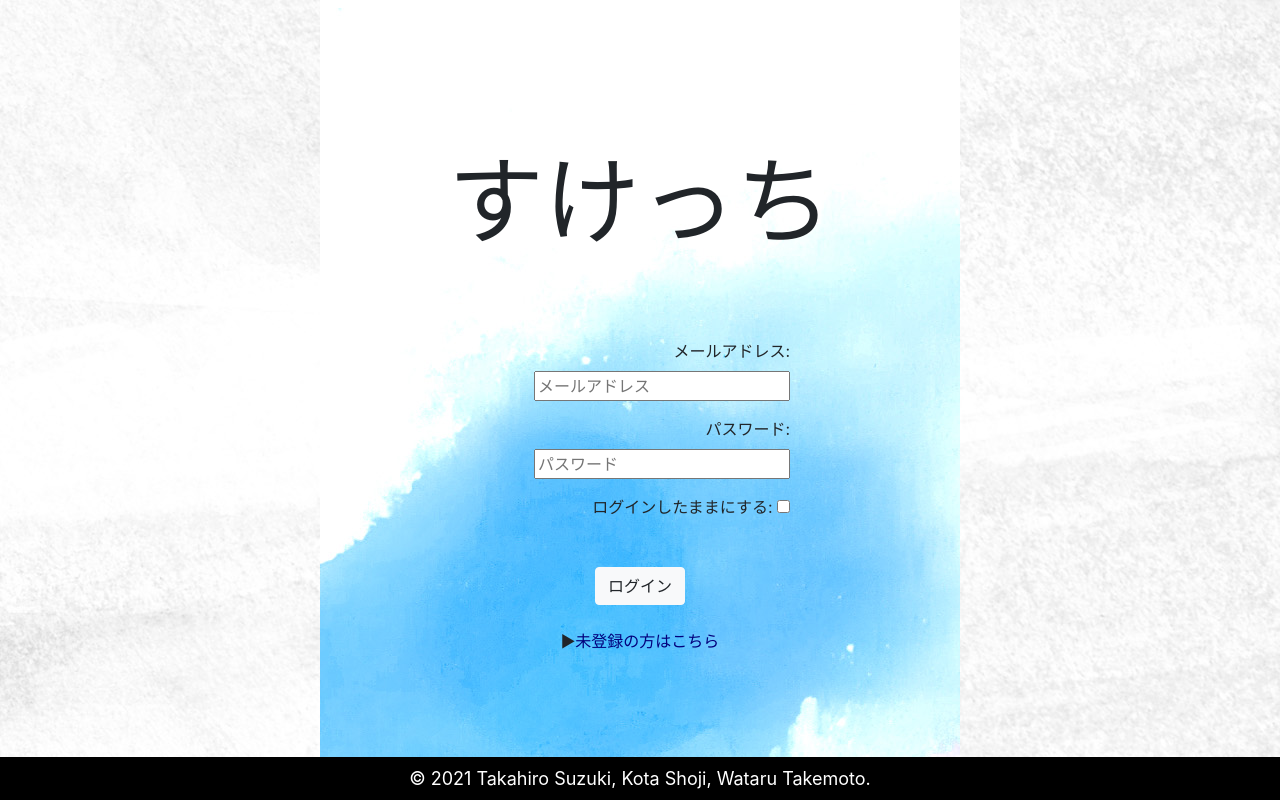
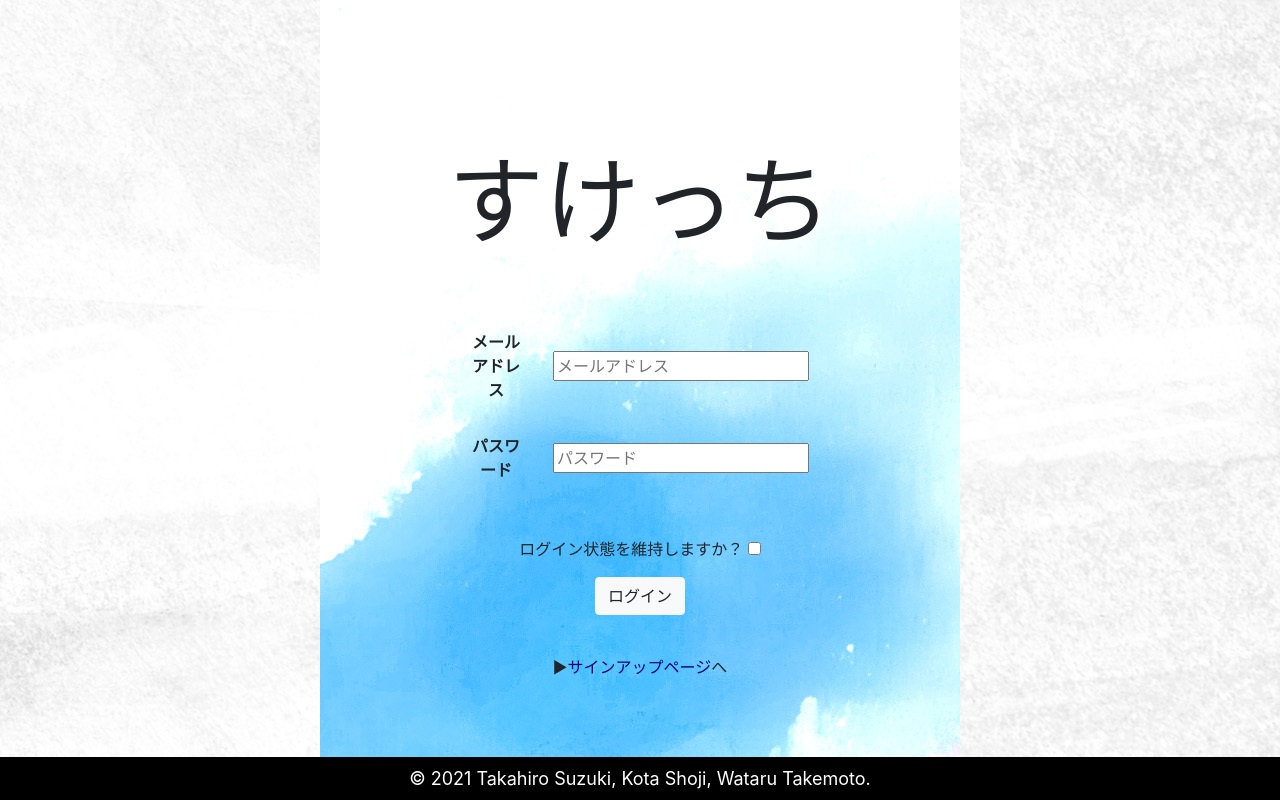
Before and after one commit to ktanonymous/sketch, a Django app: page /accounts/login/ in a window 1280 px wide. Run offline with Django 3.2, Linux system fonts and the light colour scheme; some libraries are stand-ins or nearby versions.

Commit message:
align login&setup form items

```diff
--- a/base/templates/allauth/account/login.html
+++ b/base/templates/allauth/account/login.html
@@ -3,24 +3,43 @@
 {% load account %} <!--accountテンプレートタグライブラリを読み込む-->
 {% block title%} ログイン {% endblock %}
 <!--TODO: padding marginとかの見直し -->
+{% block head %}
+  <link href="https://maxcdn.bootstrapcdn.com/bootstrap/4.0.0/css/bootstrap.min.css" rel="stylesheet">
+  <script src="https://code.jquery.com/jquery-3.3.1.min.js"></script>
+  <script src="https://maxcdn.bootstrapcdn.com/bootstrap/4.0.0/js/bootstrap.min.js"></script>
+{% endblock %}
+
 {% block content %}
   <div>
     <h1 style="text-align:center; font-size:600%; margin-top:18vh">すけっち</h1>
 
-    <form class="login" method="POST" action="{% url 'account_login' %}" style="text-align:center; margin-top:10vh">
+    <form class="login" method="POST" action="{% url 'account_login' %}" style="text-align:center; margin-top: 5vh">
     {% csrf_token %}
       <div>
-        <div style="margin:0px auto; text-align:right; width:300px;">
-          {{ form.as_p }}
+        <div style="margin:0px auto; text-align:right; width:400px;">
+          <table style="text-align: center; border-collapse: separate; border-spacing: 30px;">
+            <tbody>
+              <tr>
+                <th>メールアドレス</th>
+                <td>{{ form.login }}</td>
+              </tr>
+              <tr>
+                <th>パスワード</th>
+                <td>{{ form.password }}</td>
+              </tr>
+            </tbody>
+          </table>
         </div>
     </div>
 
     {% if redirect_field_value %} <!-- redirect_field_valueが設定されていると、ログイン後にredirect_field_valueに飛ぶ 初期値はNONEだった-->
     <input type="hidden" name="{{ redirect_field_name }}" value="{{ redirect_field_value }}" />
     {% endif %}
-    <button class="primaryAction btn btn-light" type="submit" style="margin-top:3vh">ログイン</button>
+
+    <p style="margin-top:3vh">ログイン状態を維持しますか？ {{ form.remember }}</p>
+    <button class="primaryAction btn btn-light" type="submit">ログイン</button>
     </form>
 
-    <p style="text-align:center; margin-top:3vh">&#x25B6;<a href="{{ signup_url }}" style="color:rgb(3, 1, 124)">未登録の方はこちら</a></p>
+    <p style="text-align:center; margin-top:5vh">&#x25B6;<a href="{{ signup_url }}" style="color:rgb(3, 1, 124)">サインアップページ</a>へ</p>
   </div>
 {% endblock %}
```
Also changed, not shown: base/templates/allauth/account/signup.html (+8 -8 lines).
